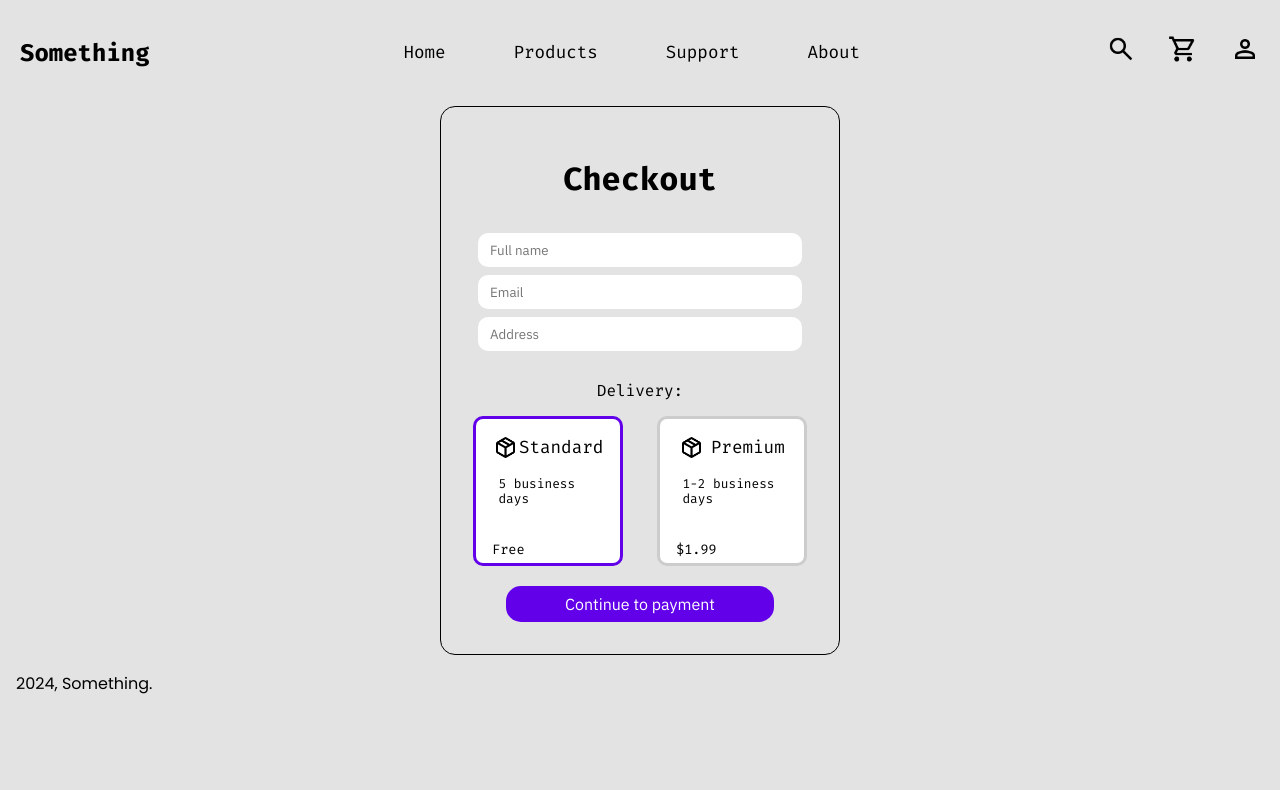
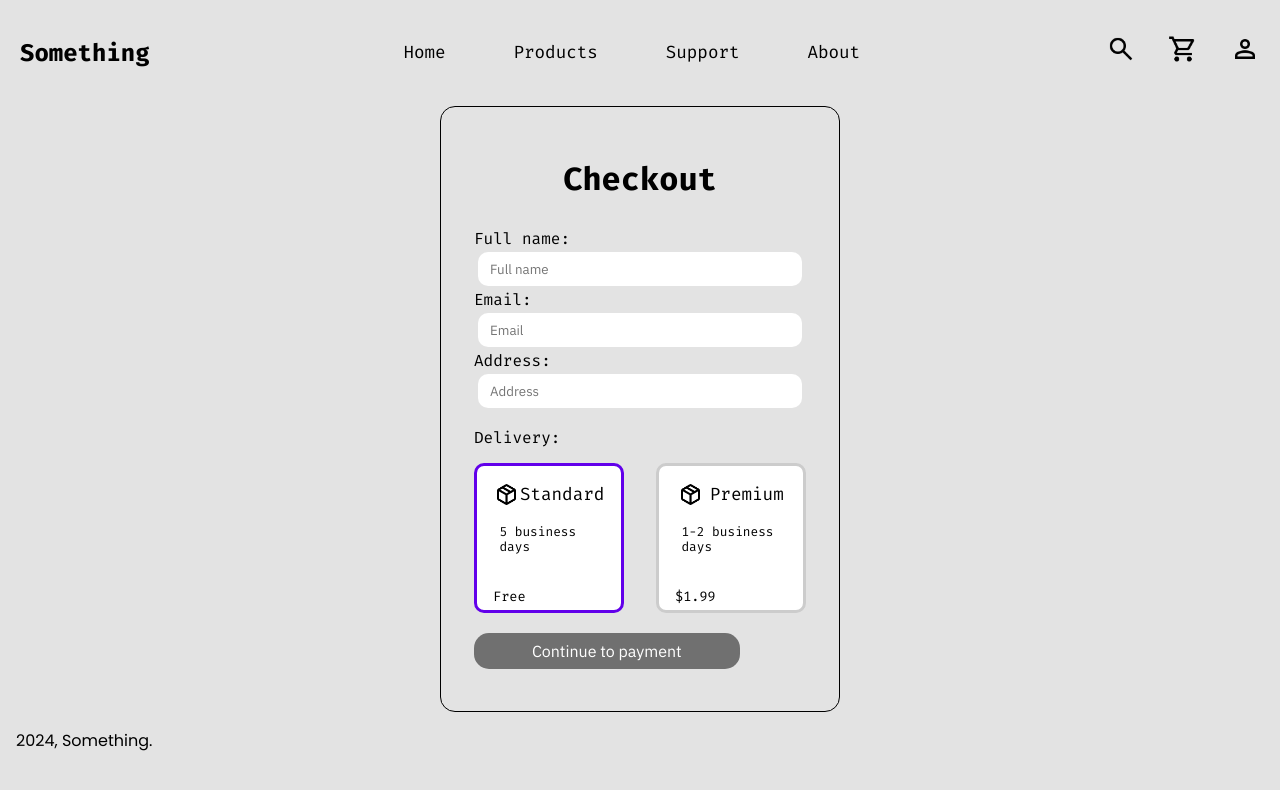
Before and after one commit to MonkyMars/Something-Keyboards, a Next.js app: page /cart/checkout in a window 1280 px wide. Shown: the top 790 px of the page. Built offline with nearby package versions, Linux system fonts and the light colour scheme; a web font is replaced by a local one.

Commit message:
added payment tab (not done)

```diff
--- a/pages/cart/checkout.jsx
+++ b/pages/cart/checkout.jsx
@@ -4,6 +4,7 @@ import Nav from '../../components/Nav';
 import Footer from '../../components/Footer';
 import Image from "next/image";
 import Head from "next/head";
+
 export default function Checkout() {
   const delivery_options = [
     { id: 1, name: 'Standard', duration: '5 business days', price: 0 },
@@ -15,27 +16,55 @@ export default function Checkout() {
     email: '',
     address: '',
     delivery_option: 1,
+    payment: {
+      credit_number: '',
+      credit_expires: '',
+      credit_cvc: '',
+    }
   });
+  const [formPage, setFormPage] = React.useState(0);
 
   const handleInputChange = (e) => {
     const { name, value } = e.target;
     setFormData((prevData) => ({ ...prevData, [name]: value }));
   };
 
+  const handleCVCChange = (e) => {
+    const { name, value } = e.target;
+    if (/^\d{0,3}$/.test(value)) {
+      setFormData((prevData) => ({
+        ...prevData,
+        payment: {
+          ...prevData.payment,
+          [name]: value
+        }
+      }));
+    }
+  };
+
   const handleDeliveryChange = (id) => {
     setFormData((prevData) => ({ ...prevData, delivery_option: id }));
+  };
+
+  const isFormValid = () => {
+    return formData.fullname && formData.email && formData.address;
   };
 
   return (
     <>
       <Head>
-      <title>{'Something | checkout'}</title>
+        <title>{'Something | Checkout'}</title>
       </Head>
       <Nav />
       <main className={styles.main}>
         <div className={styles.checkout}>
           <h1>{'Checkout'}</h1>
-          <div className={styles.inputBox}>
+          <form className={styles.inputBox}>
+            {formPage === 0 && (
+              <>
+                <div>
+                  <label>
+                    Full name:
                     <input
                       name="fullname"
                       placeholder="Full name"
@@ -43,6 +72,9 @@ export default function Checkout() {
                       onChange={handleInputChange}
                       required
                     />
+                  </label>
+                  <label>
+                    Email:
                     <input
                       type="email"
                       name="email"
@@ -51,6 +83,9 @@ export default function Checkout() {
                       onChange={handleInputChange}
                       required
                     />
+                  </label>
+                  <label>
+                    Address:
                     <input
                       name="address"
                       placeholder="Address"
@@ -58,23 +93,60 @@ export default function Checkout() {
                       onChange={handleInputChange}
                       required
                     />
+                  </label>
                 </div>
+
                 <label className={styles.deliveryText}>Delivery:</label>
                 <div className={styles.deliveryOptionsSlider}>
-            {delivery_options.map((option, index) => (
+                  {delivery_options.map((option) => (
                     <div
-                key={option.id || index}
+                      key={option.id}
                       className={styles.deliveryBox}
                       style={{ border: formData.delivery_option === option.id ? '3px solid #6200EA' : '3px solid #ccc' }}
                       onClick={() => handleDeliveryChange(option.id)}
                     >
-                <label><Image src={'/icons/package.png'} width={25} height={25} alt="" />{option.name}</label>
+                      <label>
+                        <Image src={'/icons/package.png'} width={25} height={25} alt="" />
+                        {option.name}
+                      </label>
                       <label>{option.duration}</label>
                       <label>{option.price === 0 ? 'Free' : '$' + option.price}</label>
                     </div>
                   ))}
                 </div>
-          <button disabled={false}>Continue to payment</button>
+                <button type="button" disabled={!isFormValid()} onClick={() => setFormPage(1)}>
+                  Continue to payment
+                </button>
+              </>
+            )}
+            {formPage === 1 && (
+              <>
+                <h3>{'Enter payment method:'}</h3>
+                <label>{'Credit Card Number:'}</label>
+                <input
+                  name="credit_number"
+                  value={formData.payment.credit_number}
+                  placeholder="Card Number"
+                  onChange={handleInputChange}
+                />
+                <label>{'Credit Card Expires:'}</label>
+                <input
+                  name="credit_expires"
+                  value={formData.payment.credit_expires}
+                  placeholder="MM/YY"
+                  onChange={handleInputChange}
+                />
+                <label>{'Credit Card CVC:'}</label>
+                <input
+                  type='text'
+                  name="credit_cvc"
+                  value={formData.payment.credit_cvc}
+                  placeholder="CVC"
+                  onChange={handleCVCChange}
+                />
+              </>
+            )}
+          </form>
         </div>
       </main>
       <Footer />
```
Lines whose indentation alone changed are shown as unchanged.
